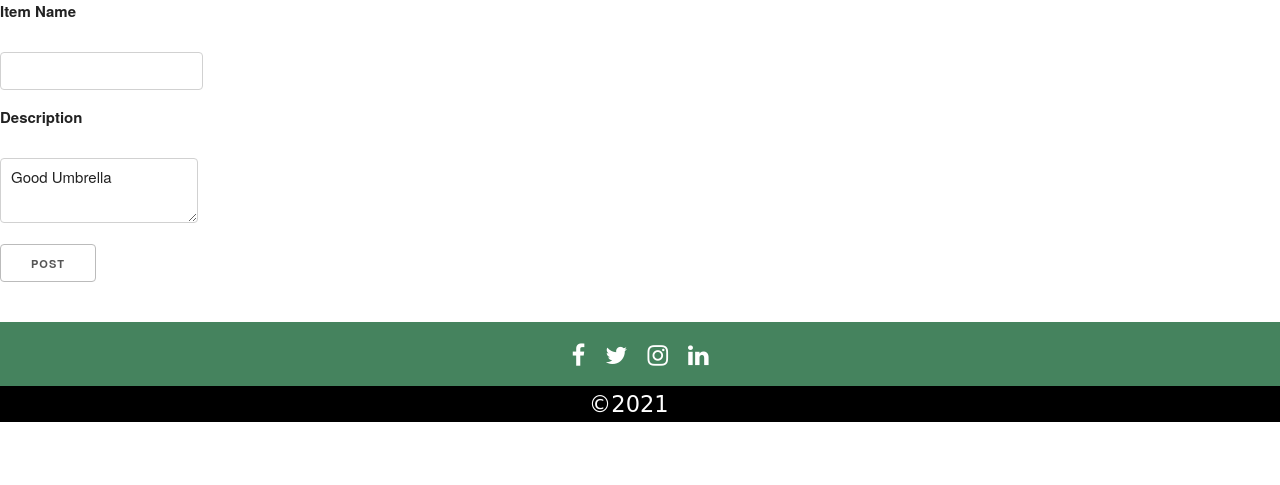
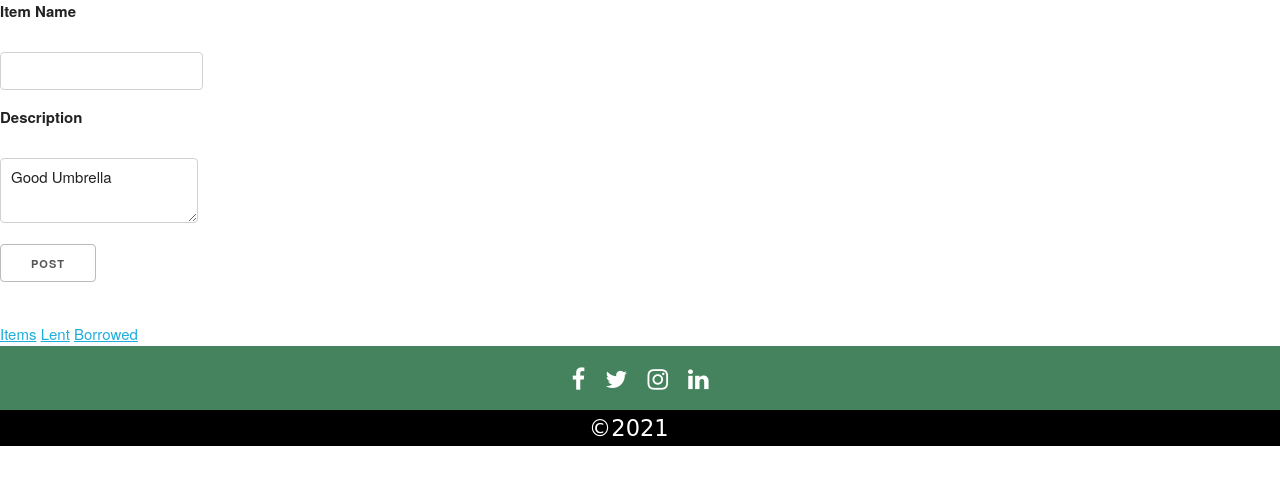
Before and after one commit to AyushMukherjee/suslab, a Flask app: page /library/ in a window 1280 px wide. Shown: the part 196-681 px from the top of the page. Run offline with Flask 2, Linux system fonts and the light colour scheme; a user stored in the database is signed in; data that the repository does not hold is empty; some web fonts are replaced.

Commit message:
added navigation pane

```diff
--- a/suslab/templates/library/index.html
+++ b/suslab/templates/library/index.html
@@ -11,7 +11,7 @@ Things Library
 <h1>Things Library</h1>
 
 <table class="center">
-    <tr>
+    <tr border="2">
         <th>Index</th>
         <th>Item</th>
         <th>Description</th>
@@ -46,5 +46,10 @@ Things Library
             <input type="submit" value="Post">
         </form>
     </div>
+    <div class="topnav">
+        <a class="active" href="#Items">Items</a>
+        <a href="#lent">Lent</a>
+        <a href="#borrowed">Borrowed</a>
+      </div>
 {% endif %}
 {% endblock %}
```
Also changed, not shown: suslab.db.
